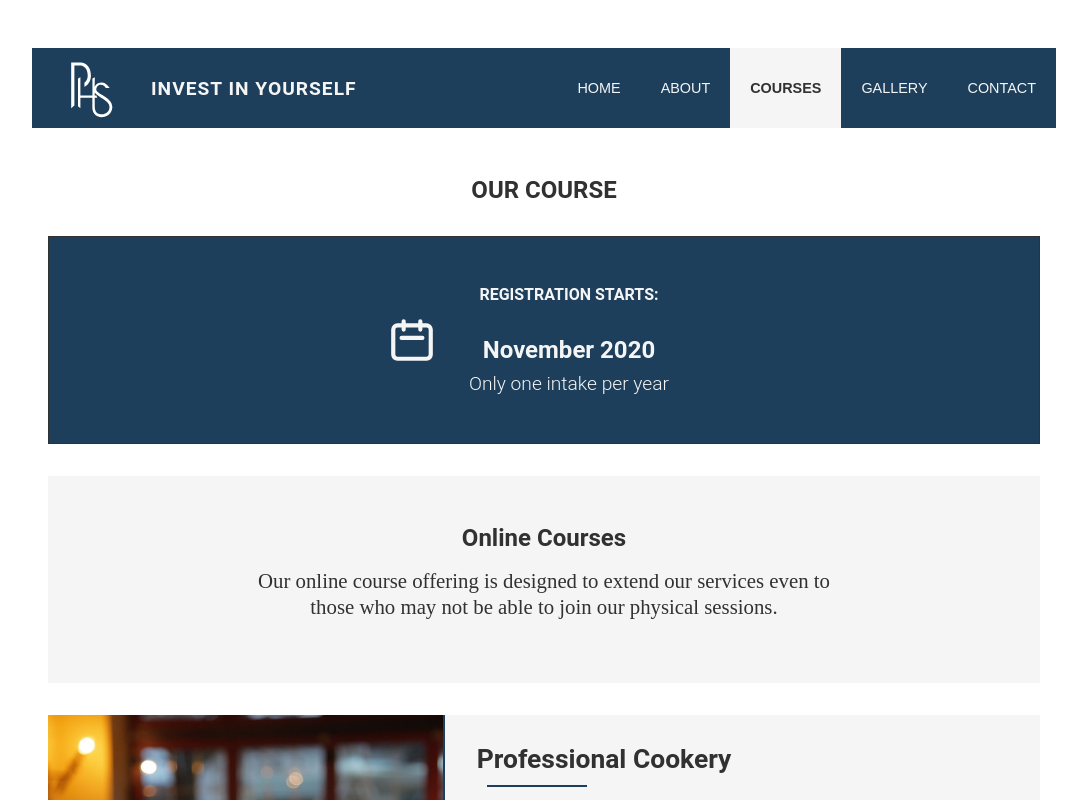
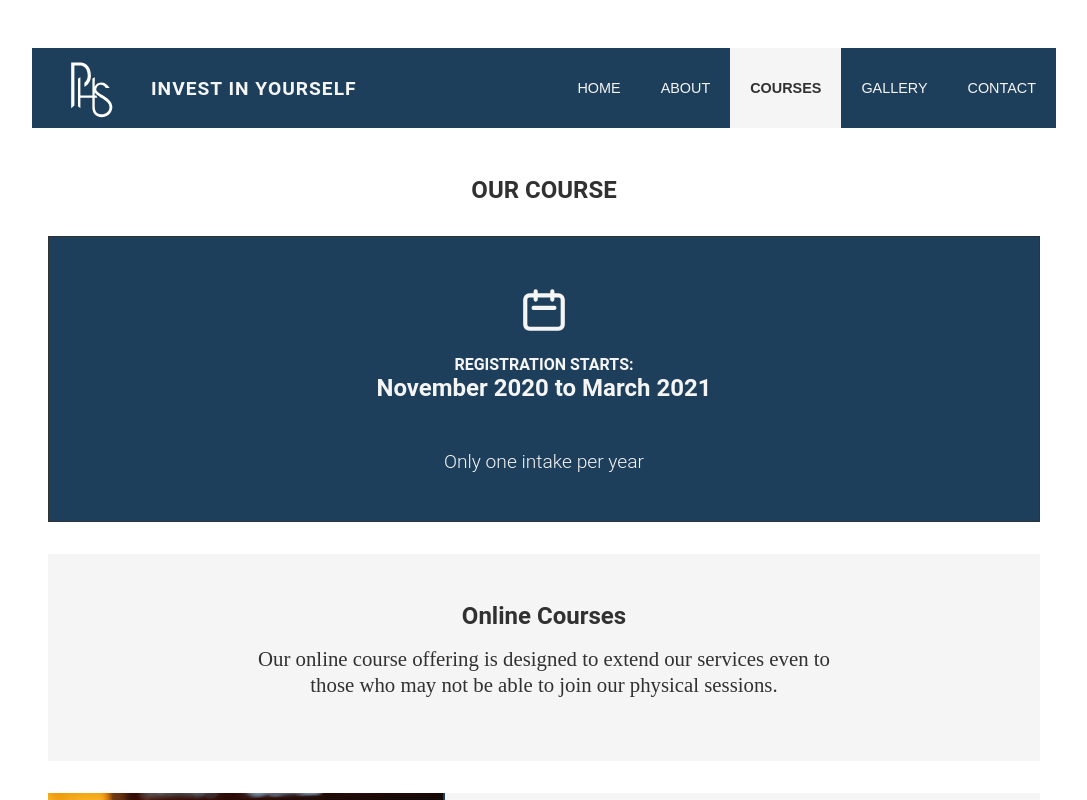
Before and after one commit to Spha88/hotel-school, a Next.js app: page /courses in a window 1280 px wide. Shown: the top 800 px of the page, without its empty margins (96-1183 px from the left). Built offline with nearby package versions, Linux system fonts and the light colour scheme.

Commit message:
Refactor the registration date in the courses page

```diff
--- a/components/CoursesContent/CoursesContent.js
+++ b/components/CoursesContent/CoursesContent.js
@@ -12,19 +12,22 @@ const CoursesContent = () => {
             </header>
             <main>
                 <div className={styles.RegistrationDate}>
-                    <svg xmlns="http://www.w3.org/2000/svg" fill="none" viewBox="0 0 24 24" stroke="currentColor">
-                        <path strokeLinecap="round" strokeLinejoin="round" strokeWidth={2} d="M8 7V3m8 4V3m-9 8h10M5 21h14a2 2 0 002-2V7a2 2 0 00-2-2H5a2 2 0 00-2 2v12a2 2 0 002 2z" />
-                    </svg>
                     <div>
+                        <svg xmlns="http://www.w3.org/2000/svg" fill="none" viewBox="0 0 24 24" stroke="currentColor">
+                            <path strokeLinecap="round" strokeLinejoin="round" strokeWidth={2} d="M8 7V3m8 4V3m-9 8h10M5 21h14a2 2 0 002-2V7a2 2 0 00-2-2H5a2 2 0 00-2 2v12a2 2 0 002 2z" />
+                        </svg>
                         <h3>Registration Starts:</h3>
                         <p className={styles.Date}>
-                            November 2020
+                            November 2020 to March 2021
                         </p>
-                        <p>
-                            Only one intake per year
-                        </p>
+
                     </div>
+                    <p>
+                        Only one intake per year
+                    </p>
                 </div>
+
+
                 <Zoom>
                     <div className={styles.OnlineCourses}>
                         <h2>Online Courses</h2>
--- a/components/CoursesContent/CoursesContent.module.scss
+++ b/components/CoursesContent/CoursesContent.module.scss
@@ -13,35 +13,33 @@
             background-color: var(--blue);
             color: var(--white);
             padding: 3rem 2rem;
-            display: flex;
-            justify-content: center;
-            align-items: center;
             margin-bottom: 2rem;
             border: 1px solid var(--black);
-            svg {
-                width: 50px;
-            }
+
             div {
                 padding: 0 2rem;
                 text-align: center;
+                svg {
+                    width: 50px;
+                    margin-bottom: 1rem;
+                }
                 h3 {
                     font-size: 1rem;
-                    margin-bottom: 2rem;
                     text-transform: uppercase;
                 }
                 .Date {
                     font-weight: bold;
                     font-family: var(--roboto);
                     font-size: 1.5rem;
-                    padding-bottom: .5rem;
+                    padding-bottom: 3rem;
                 }
-                p {
-                    font-size: 1.2rem;
-                    margin: 0;
-                    font-weight: 300;
-                    font-family: var(--roboto);
-                }
-
+            }
+            p {
+                font-size: 1.2rem;
+                margin: 0;
+                font-weight: 300;
+                font-family: var(--roboto);
+                text-align: center;
             }
         }
         .OnlineCourses {
```
